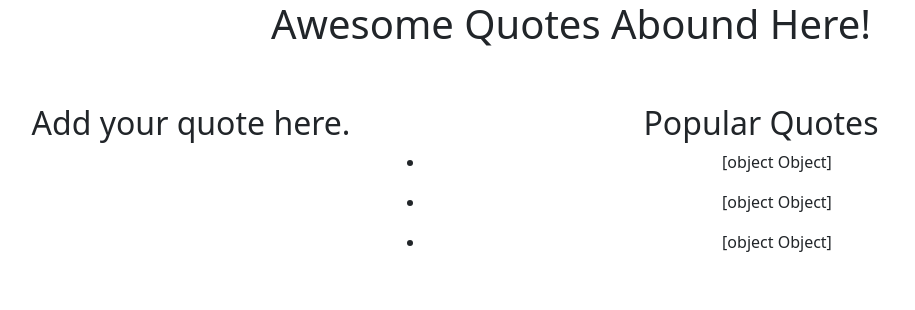
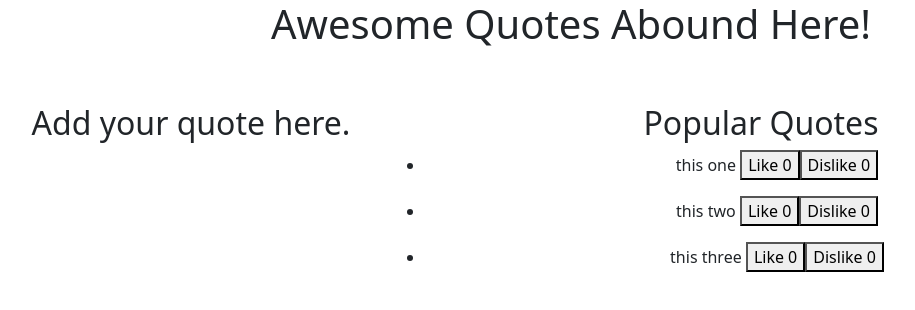
Before and after one commit to SusanMageto/Angular-Quote-App, an Angular app: page / in a window 1280 px wide. Shown: the top 310 px of the page, without its empty margins (69-984 px from the left). Built offline with nearby package versions, Linux system fonts and the light colour scheme.

Commit message:
adds the upvote and downvote buttons in the quotes.component.html

```diff
--- a/src/app/quotes/quotes.component.html
+++ b/src/app/quotes/quotes.component.html
@@ -1,5 +1,6 @@
 <ul *ngFor="let myquote of quotes">
   <li>
-    {{myquote}}
+    {{myquote.quote}}
+    <span class="upvote"><button>Like {{myquote.upvotes}}</button></span> <span class="downvote"><button> Dislike {{myquote.downvotes}}</button></span>
   </li>
 </ul>
```
